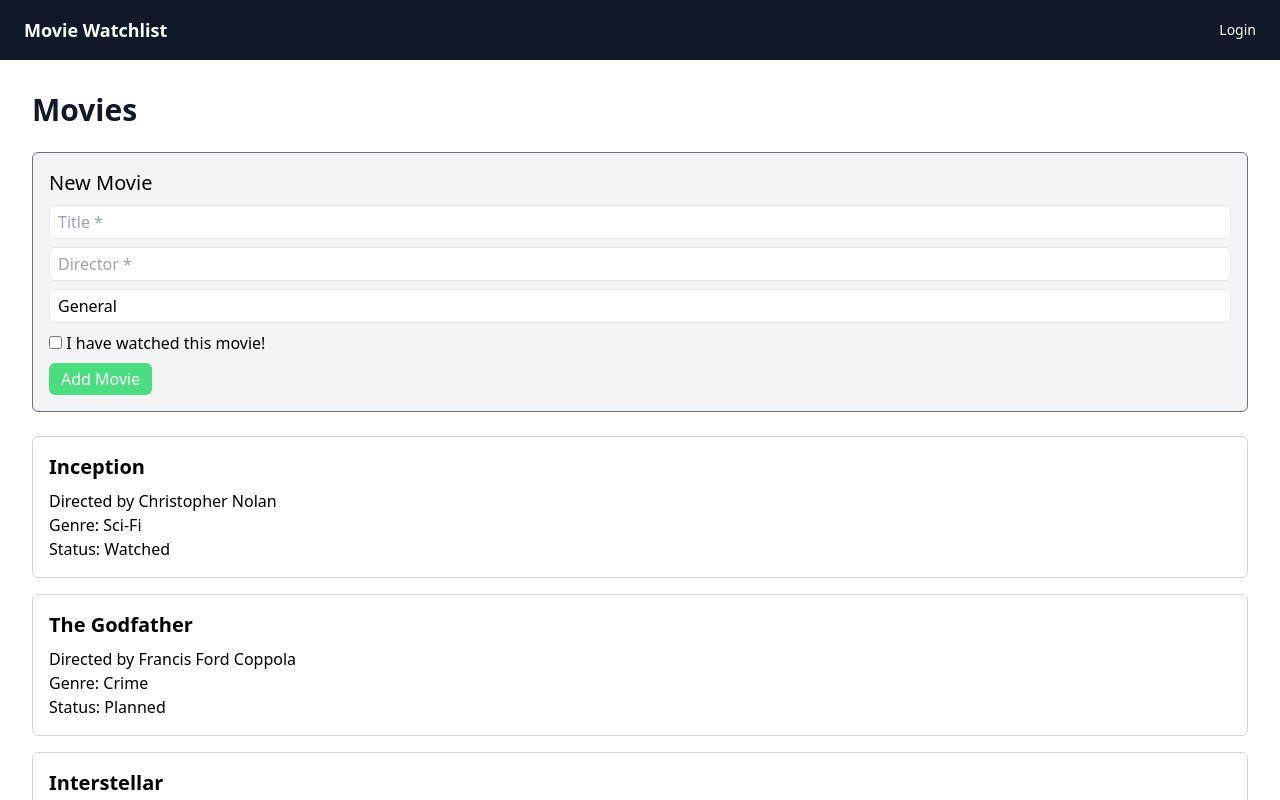
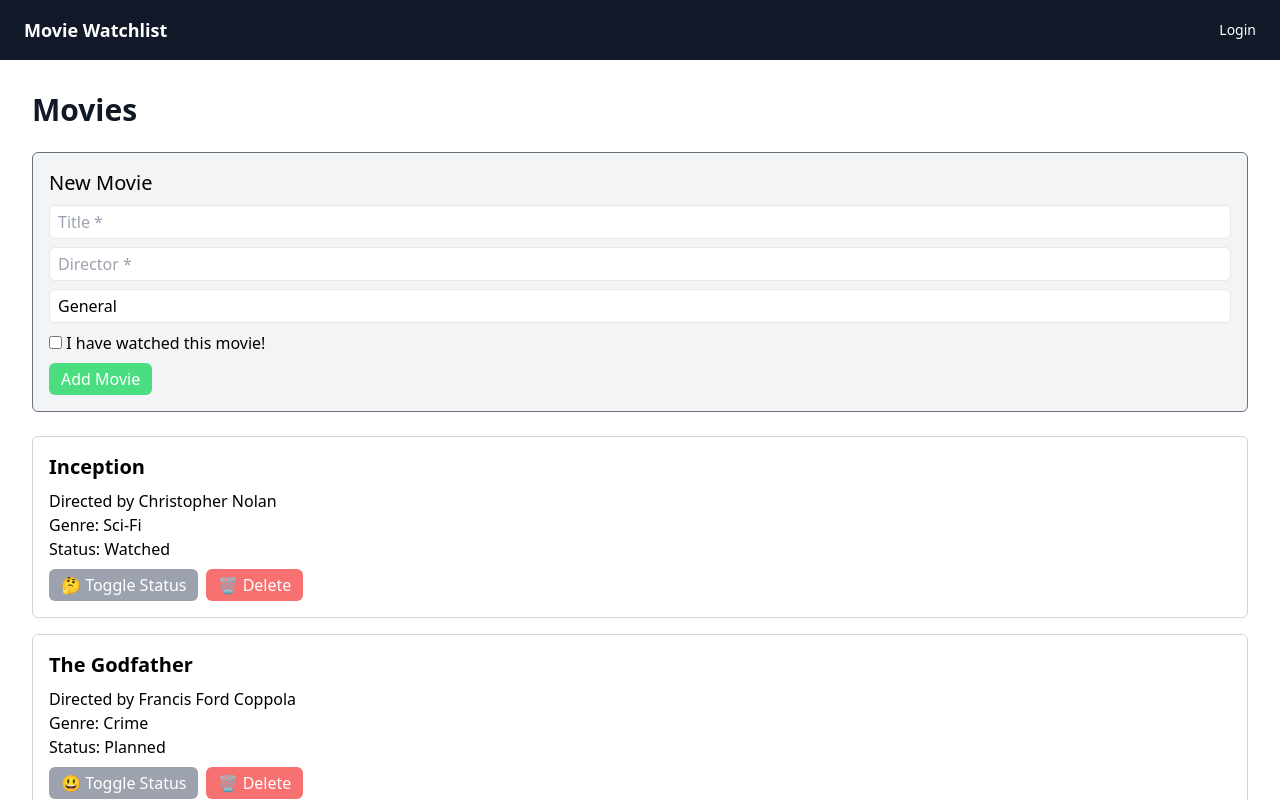
Before and after one commit to elviravdiji0/movie-watchlist-132524, a React (Vite) app: page /movies in a window 1280 px wide. Shown: the top 800 px of the page. Built offline with nearby package versions, Linux system fonts and the light colour scheme.

Commit message:
Implemented Update and Delete

```diff
--- a/src/pages/MoviesPage.jsx
+++ b/src/pages/MoviesPage.jsx
@@ -24,6 +24,13 @@ function MoviesPage() {
     setWatched(false);
   }
 
+  const deleteMovie = (id) => setMovies(prev => prev.filter(movie => movie.id !== id));
+
+  const updateWatched = (id) => setMovies(prev => prev.map(m => {
+    if (m.id === id) return { ...m, watched: !m.watched };
+    return m;
+  }));
+
   return (
     <div className="p-8">
       <h1 className="text-3xl font-bold text-gray-900 mb-6">Movies</h1>
@@ -33,7 +40,7 @@ function MoviesPage() {
         <input type="text" required placeholder="Director *" ref={directorRef} value={director} className="px-2 py-1 border border-gray-200 rounded-md" onChange={e => setDirector(e.target.value)} />
         <input type="text" placeholder="Genre" value={genre} className="px-2 py-1 border border-gray-200 rounded-md" onChange={e => setGenre(e.target.value)} />
         <label><input type="checkbox" checked={watched} onChange={e => setWatched(e.target.checked)} /> I have watched this movie!</label>
-        <button onClick={addMovie} className="bg-green-400 text-white hover:bg-green-500 rounded-md py-1 px-3 w-fit ">Add Movie</button>
+        <button onClick={addMovie} className="bg-green-400 text-white hover:bg-green-500 rounded-md py-1 px-3 w-fit">Add Movie</button>
       </div>
       <div className="flex flex-col gap-4">
         {movies.map(movie => (
@@ -42,6 +49,10 @@ function MoviesPage() {
           <p>Directed by <span className="font-medium">{movie.director}</span></p>
           <p>Genre: <span className="font-medium">{movie.genre}</span></p>
           <p>Status: <span className="font-medium">{movie.watched ? "Watched" : "Planned"}</span></p>
+          <div className="flex gap-2 mt-2">
+            <button className="bg-gray-400 text-white rounded-md hover:bg-gray-500 px-3 py-1 w-fit" onClick={(e, id = movie.id) => updateWatched(id)}>{movie.watched ? "🤔" : "😃"} Toggle Status</button>
+            <button className="bg-red-400 text-white rounded-md hover:bg-red-500 px-3 py-1 w-fit" onClick={(e, id = movie.id) => deleteMovie(id)}>🗑️ Delete</button>
+          </div>
         </div>
         ))}
       </div>
```
